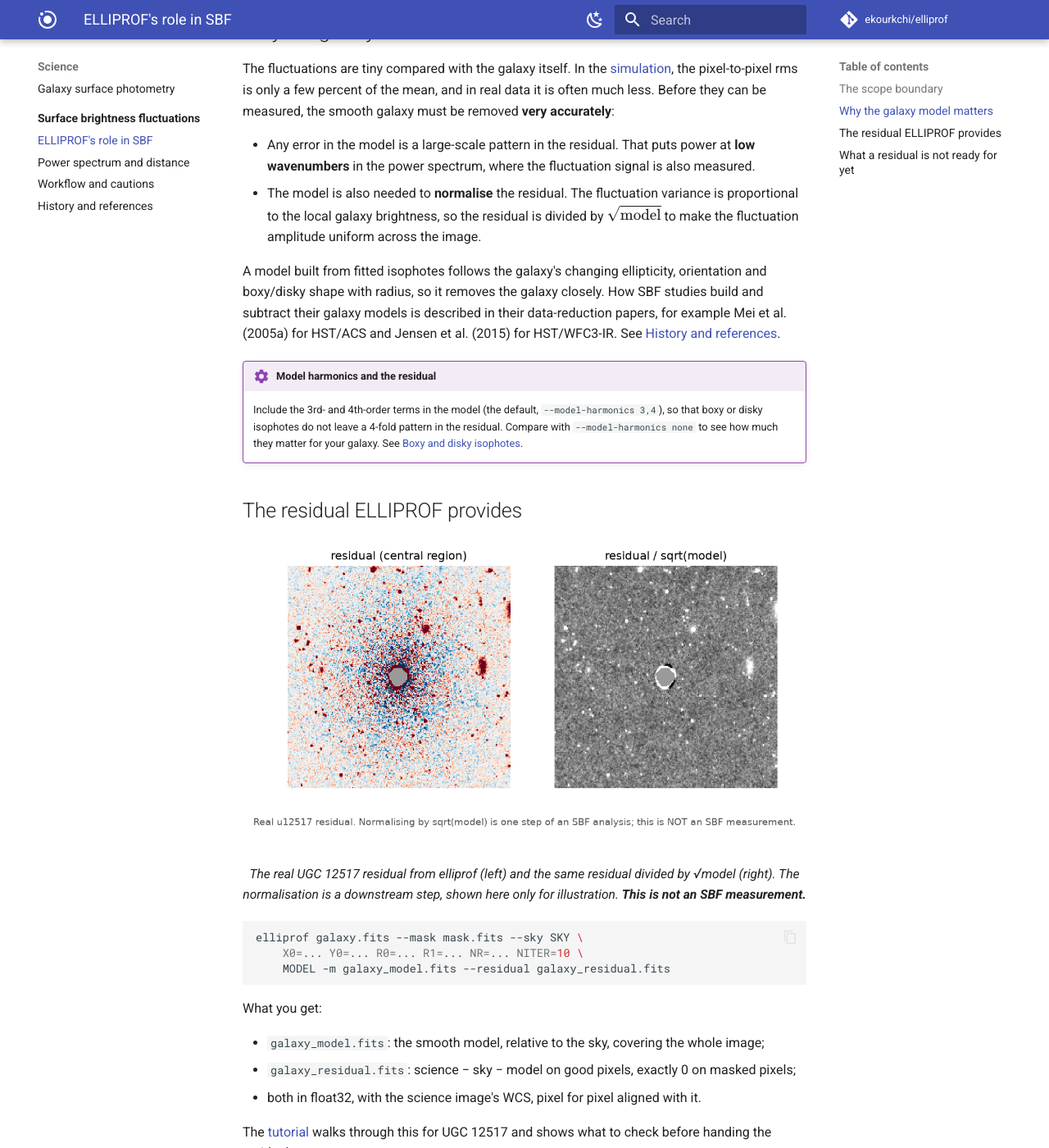
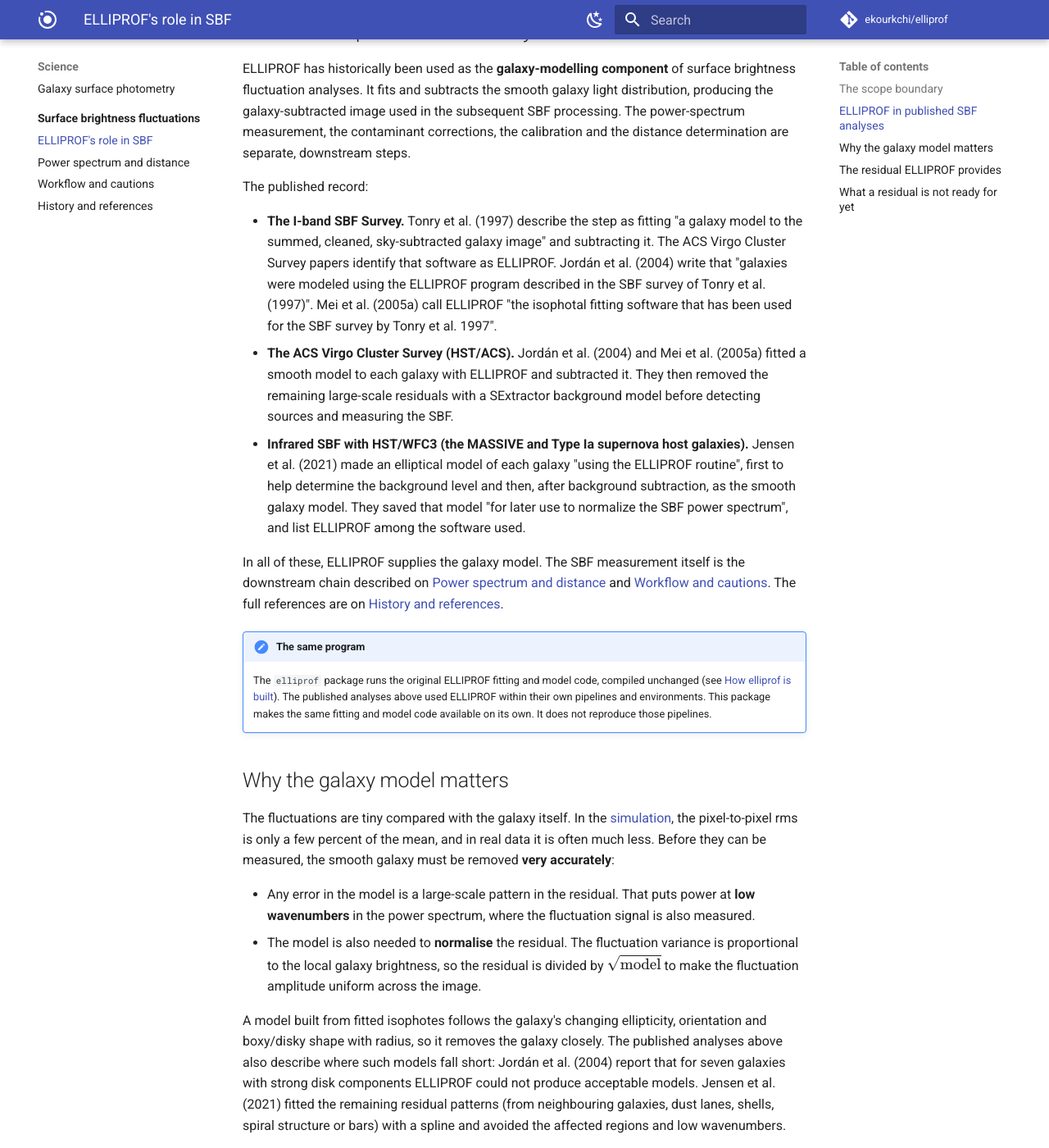
Before and after one commit to ekourkchi/elliprof, an MkDocs documentation site: the page built from docs/sbf/elliprof-role.md, in a window 1280 px wide and 1400 px high, scrolled down 599 px. Shown: the whole window at 82% size. Built offline with MkDocs 1.6.1 and Material for MkDocs 9.7.7, drawn with Linux system fonts in a browser that asks for light colours; comment, search, counter and statistics services are not loaded.

Commit message:
Docs: document ELLIPROF's published role in SBF analyses; flag example units
Cite Jordan et al. 2004, Mei et al. 2005a and Jensen et al. 2021, which
state that ELLIPROF produced the smooth galaxy models in their SBF
analyses and identify it as the isophote-fitting software of the Tonry
et al. 1997 SBF survey. Keep the scope boundary: the power spectrum,
contaminant corrections, calibration and distance are downstream steps.
Mark the UGC 12517 surface-brightness calibration as provisional: the
image BUNIT and calibrate.dat disagree about the pixel units.

```diff
--- a/docs/sbf/elliprof-role.md
+++ b/docs/sbf/elliprof-role.md
@@ -17,6 +17,51 @@ ELLIPROF is one component of an SBF measurement: the galaxy model, and
 through it the residual. The rest is done by other software and by the
 researcher, and needs judgement that no single program should hide.
 
+## ELLIPROF in published SBF analyses
+
+ELLIPROF has historically been used as the **galaxy-modelling component**
+of surface brightness fluctuation analyses. It fits and subtracts the
+smooth galaxy light distribution, producing the galaxy-subtracted image
+used in the subsequent SBF processing. The power-spectrum measurement,
+the contaminant corrections, the calibration and the distance
+determination are separate, downstream steps.
+
+The published record:
+
+- **The I-band SBF Survey.** Tonry et al. (1997) describe the step as
+  fitting "a galaxy model to the summed, cleaned, sky-subtracted galaxy
+  image" and subtracting it. The ACS Virgo Cluster Survey papers identify
+  that software as ELLIPROF. Jordán et al. (2004) write that "galaxies
+  were modeled using the ELLIPROF program described in the SBF survey of
+  Tonry et al. (1997)". Mei et al. (2005a) call ELLIPROF "the isophotal
+  fitting software that has been used for the SBF survey by Tonry et al.
+  1997".
+- **The ACS Virgo Cluster Survey (HST/ACS).** Jordán et al. (2004) and
+  Mei et al. (2005a) fitted a smooth model to each galaxy with ELLIPROF
+  and subtracted it. They then removed the remaining large-scale
+  residuals with a SExtractor background model before detecting sources
+  and measuring the SBF.
+- **Infrared SBF with HST/WFC3 (the MASSIVE and Type Ia supernova host
+  galaxies).** Jensen et al. (2021) made an elliptical model of each
+  galaxy "using the ELLIPROF routine", first to help determine the
+  background level and then, after background subtraction, as the smooth
+  galaxy model. They saved that model "for later use to normalize the SBF
+  power spectrum", and list ELLIPROF among the software used.
+
+In all of these, ELLIPROF supplies the galaxy model. The SBF measurement
+itself is the downstream chain described on
+[Power spectrum and distance](power-spectrum.md) and
+[Workflow and cautions](workflow.md). The full references are on
+[History and references](history.md#elliprof-in-sbf-analyses).
+
+!!! note "The same program"
+    The `elliprof` package runs the original ELLIPROF fitting and model
+    code, compiled unchanged (see
+    [How elliprof is built](../reference/architecture.md)). The published
+    analyses above used ELLIPROF within their own pipelines and
+    environments. This package makes the same fitting and model code
+    available on its own. It does not reproduce those pipelines.
+
 ## Why the galaxy model matters
 
 The fluctuations are tiny compared with the galaxy itself. In the
@@ -35,10 +80,13 @@ less. Before they can be measured, the smooth galaxy must be removed
 
 A model built from fitted isophotes follows the galaxy's changing
 ellipticity, orientation and boxy/disky shape with radius, so it
-removes the galaxy closely. How SBF studies build and subtract their
-galaxy models is described in their data-reduction papers, for example
-Mei et al. (2005a) for HST/ACS and Jensen et al. (2015) for HST/WFC3-IR.
-See [History and references](history.md).
+removes the galaxy closely. The published analyses above also describe
+where such models fall short: Jordán et al. (2004) report that for seven
+galaxies with strong disk components ELLIPROF could not produce
+acceptable models. Jensen et al. (2021) fitted the remaining residual
+patterns (from neighbouring galaxies, dust lanes, shells, spiral
+structure or bars) with a spline and avoided the affected regions and
+low wavenumbers.
 
 !!! advanced "Model harmonics and the residual"
     Include the 3rd- and 4th-order terms in the model (the default,
```
Also changed, not shown: docs/about.md (+7 -3 lines), docs/sbf/history.md (+36 -10 lines), docs/sbf/index.md (+2 -1 lines), docs/science/surface-photometry.md (+24 -8 lines), docs/scripts/make_profile_plots.py (+8 -4 lines), docs/tutorials/u12517.md (+8 -5 lines), docs/assets/surface_brightness_u12517.png.
